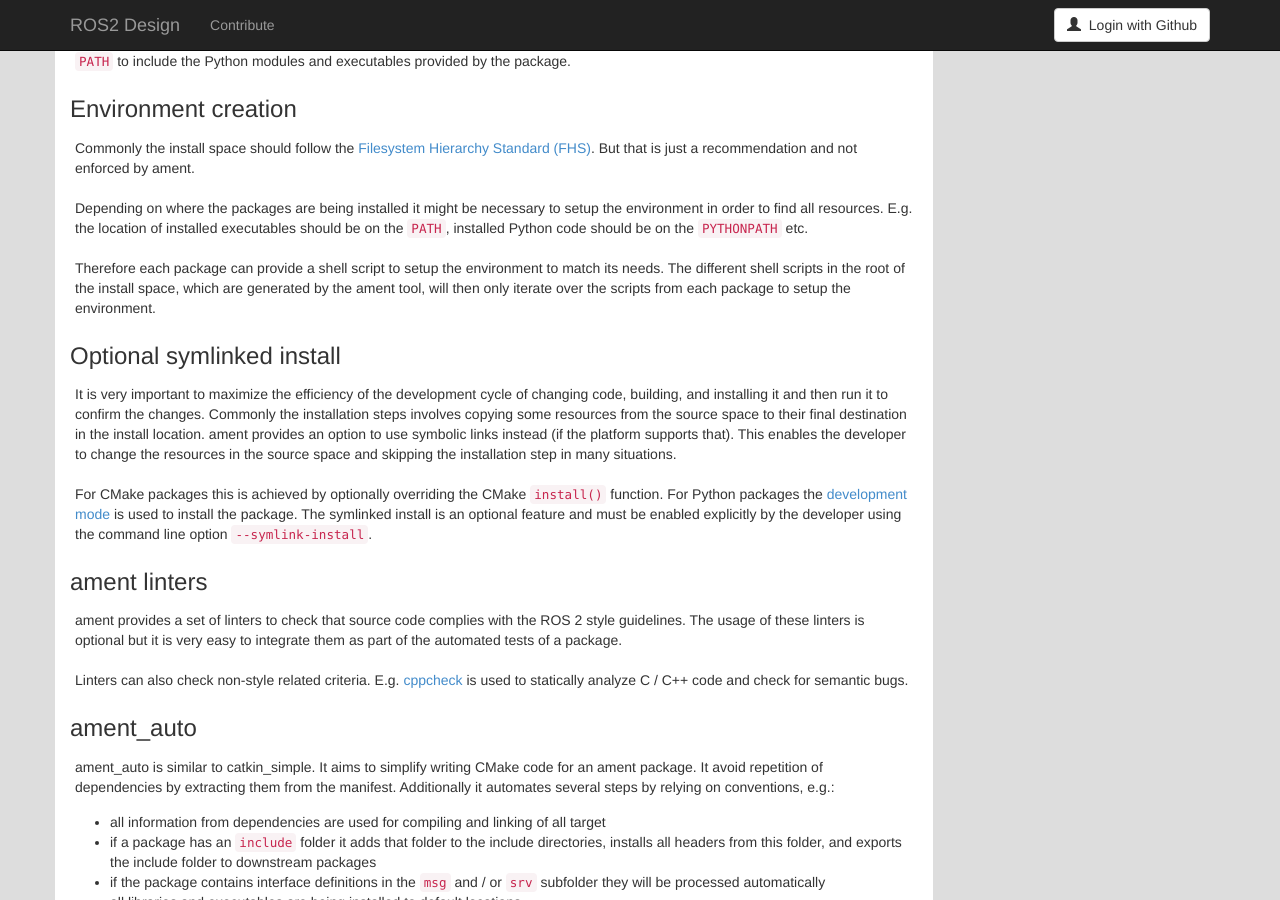
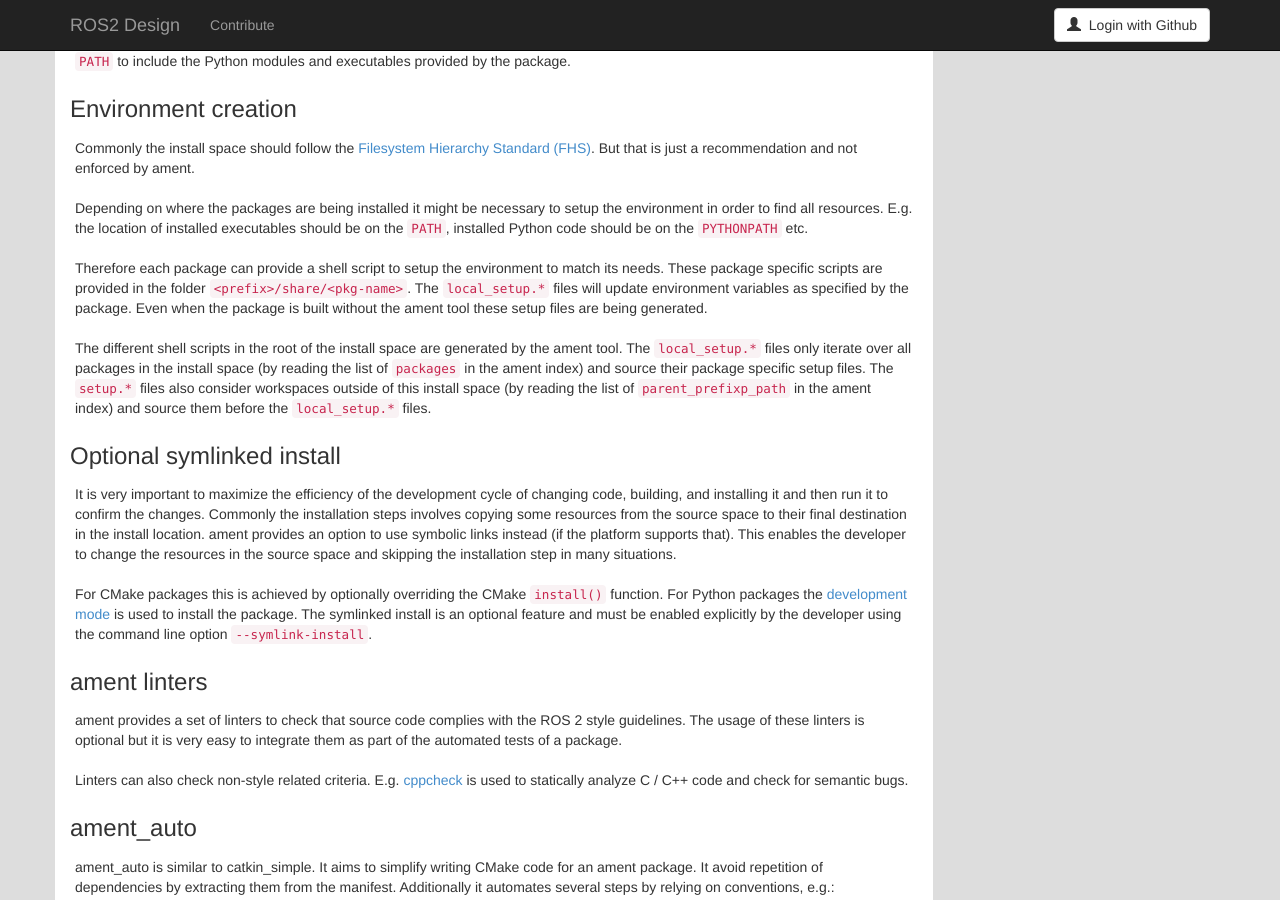
Before and after one commit to ros2/design, a Jekyll site: the page built from articles/100_ament.md, in a window 1280 px wide and 900 px high, scrolled down 1776 px. Built offline with Jekyll 4.4.1, drawn with Linux system fonts in a browser that asks for light colours; nearby versions of some CDN libraries.

Commit message:
add more information about the setup files

```diff
--- a/articles/100_ament.md
+++ b/articles/100_ament.md
@@ -118,7 +118,13 @@
 E.g. the location of installed executables should be on the `PATH`, installed Python code should be on the `PYTHONPATH` etc.
 
 Therefore each package can provide a shell script to setup the environment to match its needs.
-The different shell scripts in the root of the install space, which are generated by the ament tool, will then only iterate over the scripts from each package to setup the environment.
+These package specific scripts are provided in the folder `<prefix>/share/<pkg-name>`.
+The `local_setup.*` files will update environment variables as specified by the package.
+Even when the package is built without the ament tool these setup files are being generated.
+
+The different shell scripts in the root of the install space are generated by the ament tool.
+The `local_setup.*` files only iterate over all packages in the install space (by reading the list of `packages` in the ament index) and source their package specific setup files.
+The `setup.*` files also consider workspaces outside of this install space (by reading the list of `parent_prefixp_path` in the ament index) and source them before the `local_setup.*` files.
 
 
 ### Optional symlinked install
```
